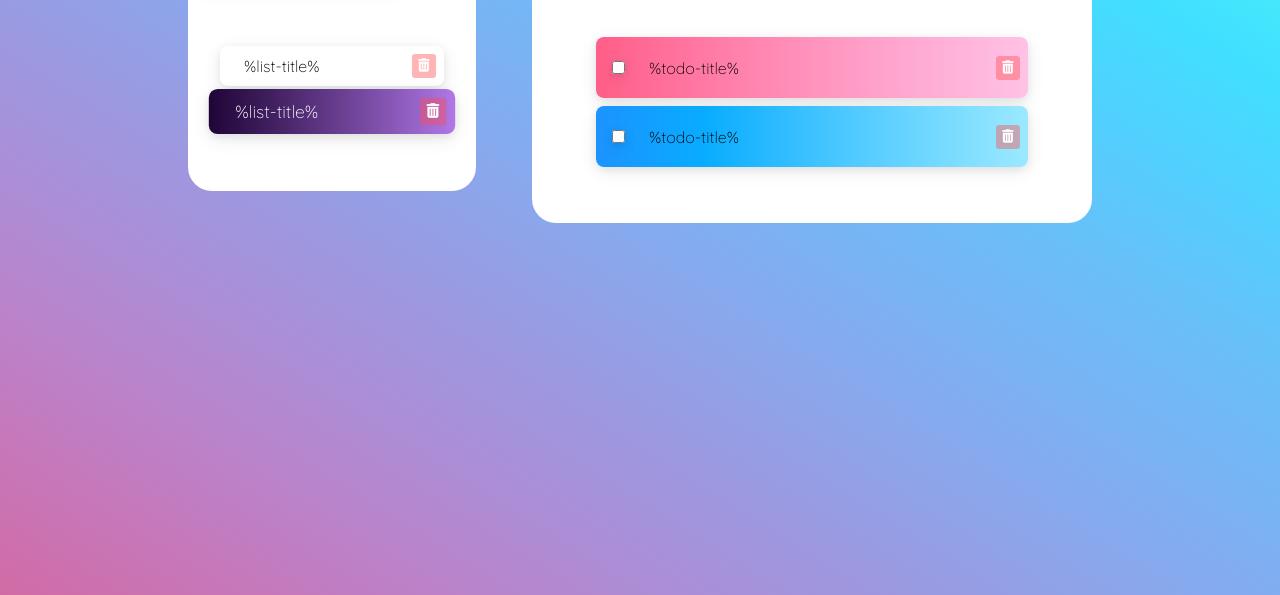
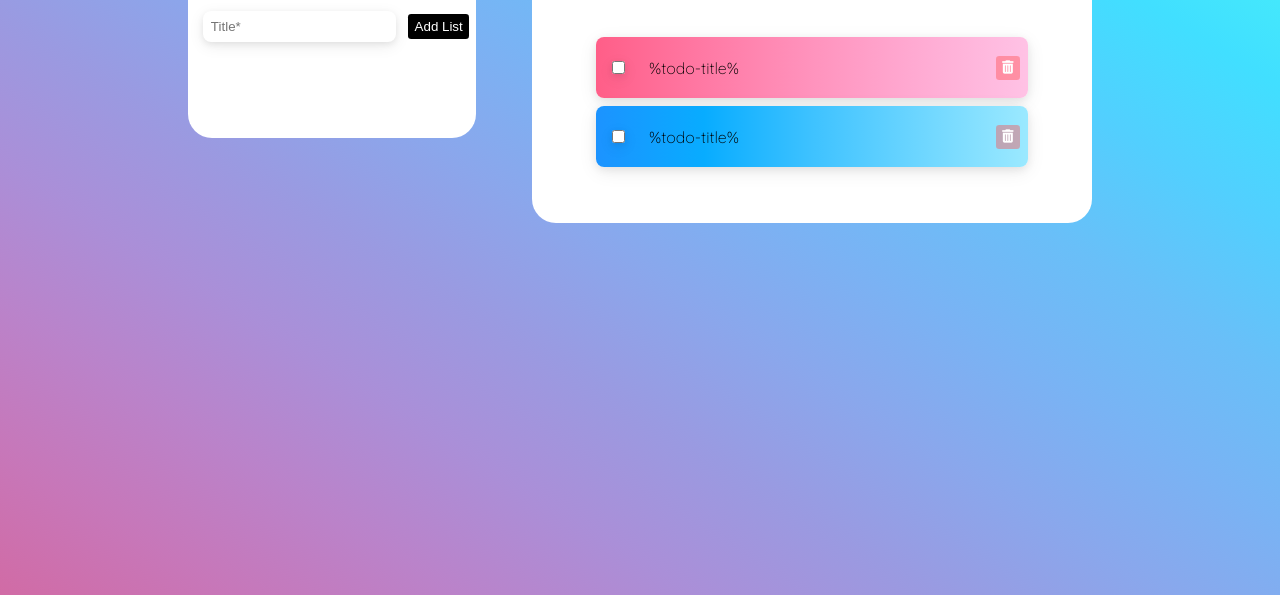
Before and after one commit to JCarlosLucio/todo-list, a website built with webpack: page src/template.html in a window 1280 px wide. Shown: the part 205-800 px from the top of the page. Built offline with nearby package versions, Linux system fonts and the light colour scheme.

Commit message:
Comment out mock up lists in template

```diff
--- a/src/template.html
+++ b/src/template.html
@@ -29,19 +29,19 @@
 
                     <!-- List items to be created -->
                     <!-- first list -->
-                    <div id="list-0" class="item">
+                    <!-- <div id="list-0" class="item">
                         <div class="item__title">%list-title%</div>
                         <button class="item__delete__btn">
                             <i class="fas fa-trash-alt"></i>
                         </button>
-                    </div>
+                    </div> -->
                     <!-- second list -->
-                    <div id="list-1" class="item selected">
+                    <!-- <div id="list-1" class="item selected">
                         <div class="item__title">%list-title%</div>
                         <button class="item__delete__btn">
                             <i class="fas fa-trash-alt"></i>
                         </button>
-                    </div>
+                    </div> -->
                     <!-- List items to be created -->
 
                 </div>
```
